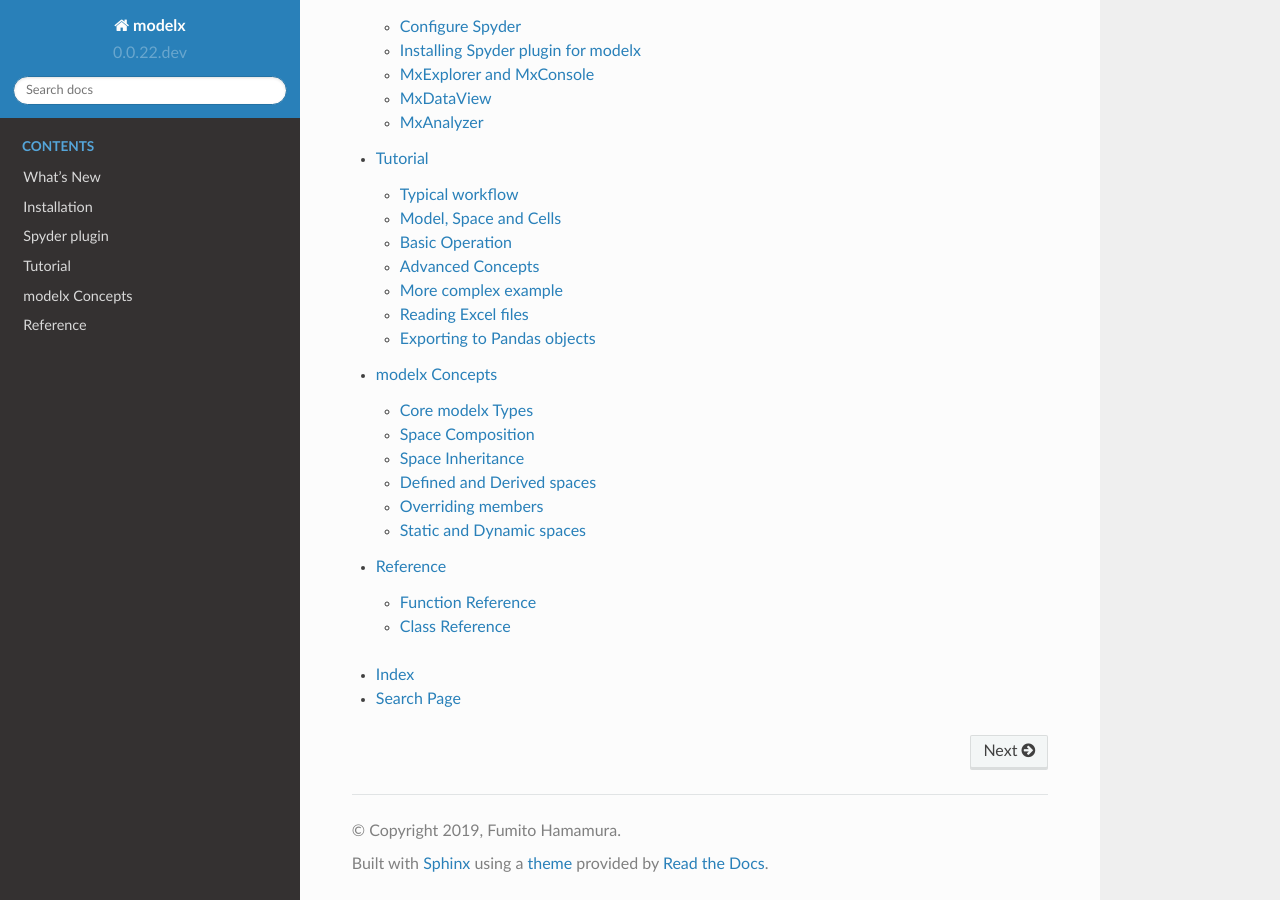
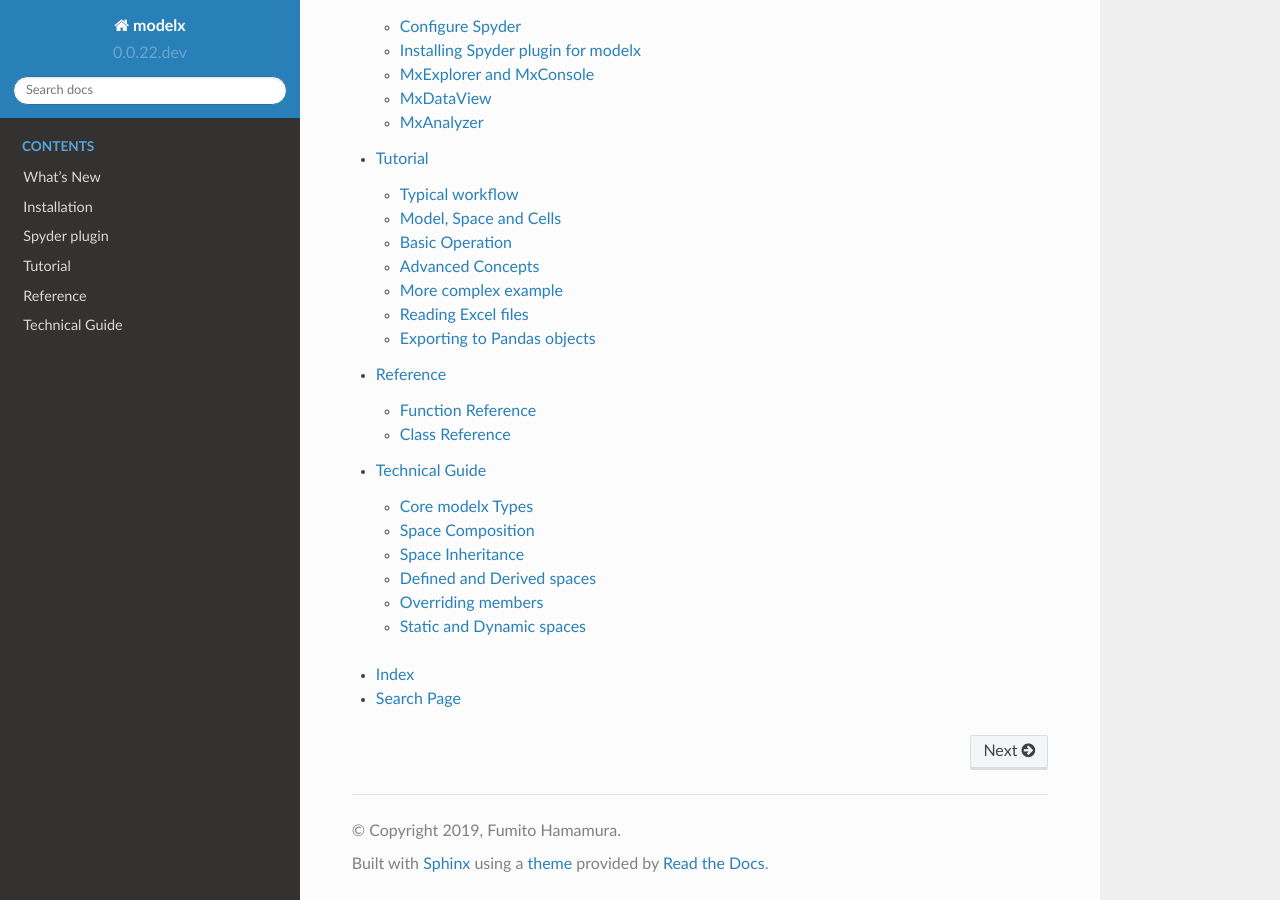
Before and after one commit to fumitoh/modelx, a Sphinx documentation site: the page built from doc/source/index.rst, in a window 1280 px wide and 900 px high, scrolled down 4581 px. Built offline with Sphinx 7.4.7 and the Read the Docs theme 2.0.0, drawn with Linux system fonts in a browser that asks for light colours.

Commit message:
DOC: Rename Concepts section to Technical Guide

```diff
--- a/doc/source/index.rst
+++ b/doc/source/index.rst
@@ -41,8 +41,8 @@
    installation
    spyder
    tutorial
-   userguide
    reference/index
+   techguide
 
 * :ref:`genindex`
 * :ref:`search`
--- a/doc/source/userguide.rst
+++ b/doc/source/techguide.rst
@@ -1,5 +1,5 @@
 
-modelx Concepts
+Technical Guide
 ===============
 
 
```
